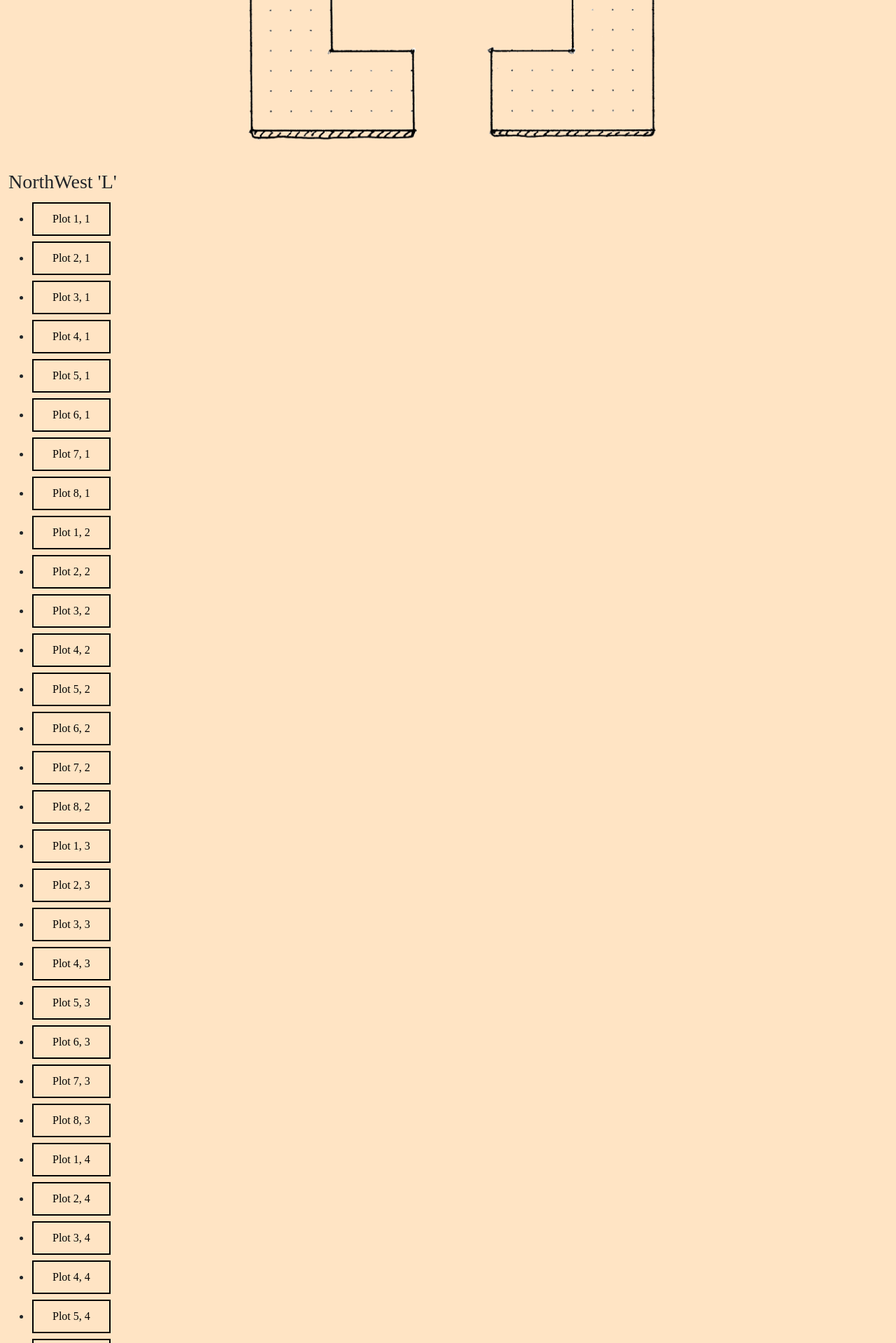
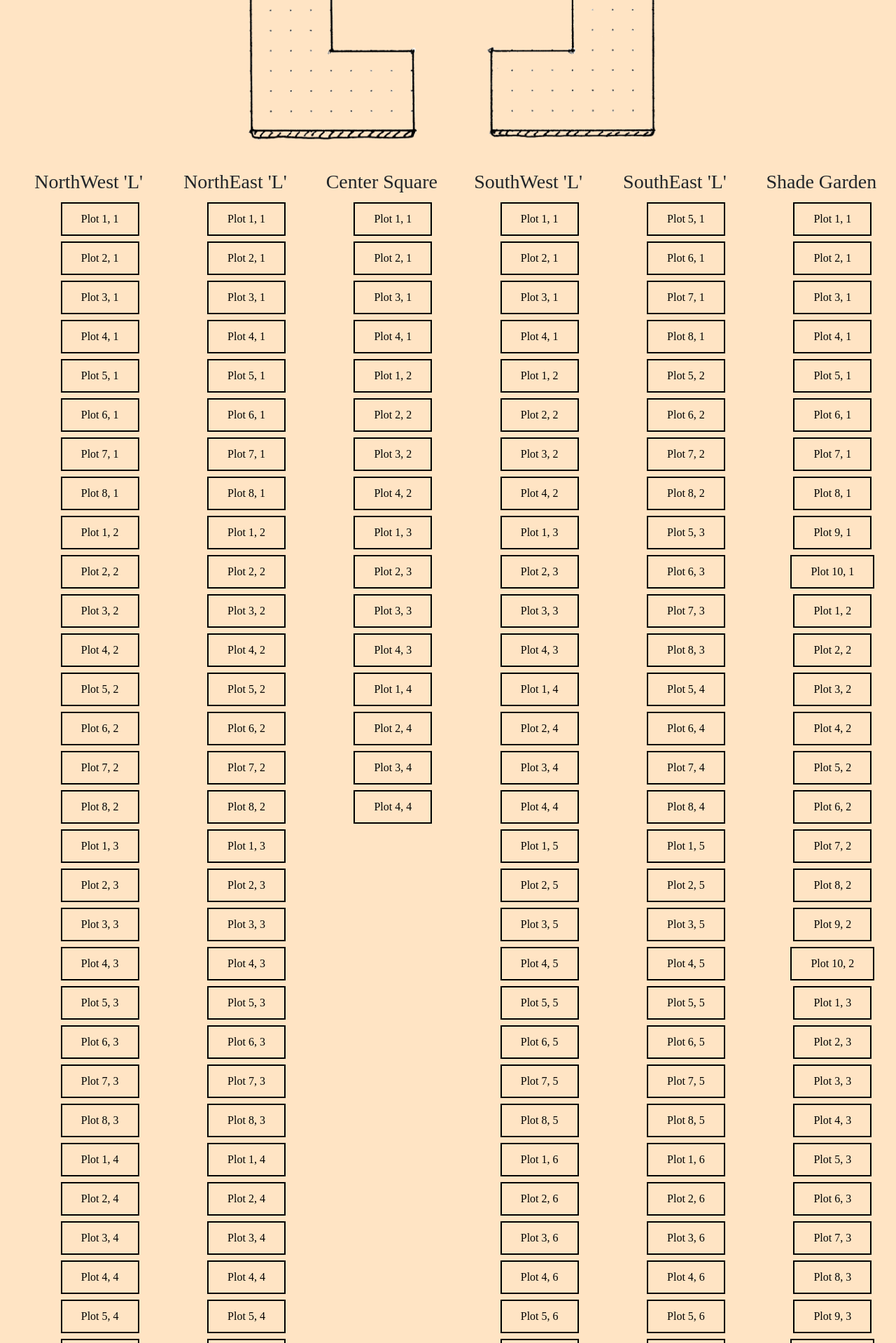
Before and after one commit to Ava-Fox/Garden-Planner, a Flask app: page / in a window 1280 px wide. Shown: the part 526-2445 px from the top of the page at 70% size. Run offline with Flask 3, Linux system fonts and the light colour scheme; a user stored in the database is signed in; some libraries are stand-ins or nearby versions.

Commit message:
Order buttons in index in better way

```diff
--- a/static/styles.css
+++ b/static/styles.css
@@ -18,9 +18,18 @@ button:hover {
     background-color: #DFC8AC;
 }
 
+.bed {
+    margin-left: 20px;
+    width: 500px;
+}
+
 .beds {
-    text-align: left;
+    display: flex;
+    flex-direction: row;
+    text-align: center;
+    margin: auto;
 }
+
 .error {
     color: rgb(195, 70, 70);
 }
@@ -70,3 +79,7 @@ img {
     height: 20px;
     text-align: center;
 }
+
+ul {
+    list-style-type: none;
+}
--- a/templates/index.html
+++ b/templates/index.html
@@ -5,8 +5,8 @@
     <img src="static/images/square_garden.png" alt="Drawn overview of square garden"></img>
 </div>
 <br>
-<div style="text-align: left;">
-    <div>
+<div class="beds">
+    <div class="bed">
         <form action="/" method="post">
             <h3>
                 NorthWest 'L'
@@ -35,7 +35,7 @@
         </form>
 
     </div>
-    <div>
+    <div class="bed">
         <form action="/" method="post">
             <h3>
                 NorthEast 'L'
@@ -64,7 +64,7 @@
         </form>
     </div>
 
-    <div class="beds">
+    <div class="bed">
         <form action="/" method="post">
             <h3>
                 Center Square
@@ -84,7 +84,7 @@
         </form>
     </div>
 
-    <div>
+    <div class="bed">
         <form action="/" method="post">
             <h3>
                 SouthWest 'L'
@@ -113,7 +113,7 @@
         </form>
     </div>
 
-    <div>
+    <div class="bed">
         <form action="/" method="post">
             <h3>
                 SouthEast 'L'
@@ -142,7 +142,7 @@
         </form>
     </div>
 
-    <div>
+    <div class="bed">
         <form action="/" method="post">
             <h3>
                 Shade Garden
```
Also changed, not shown: garden.db, 1 other file.
